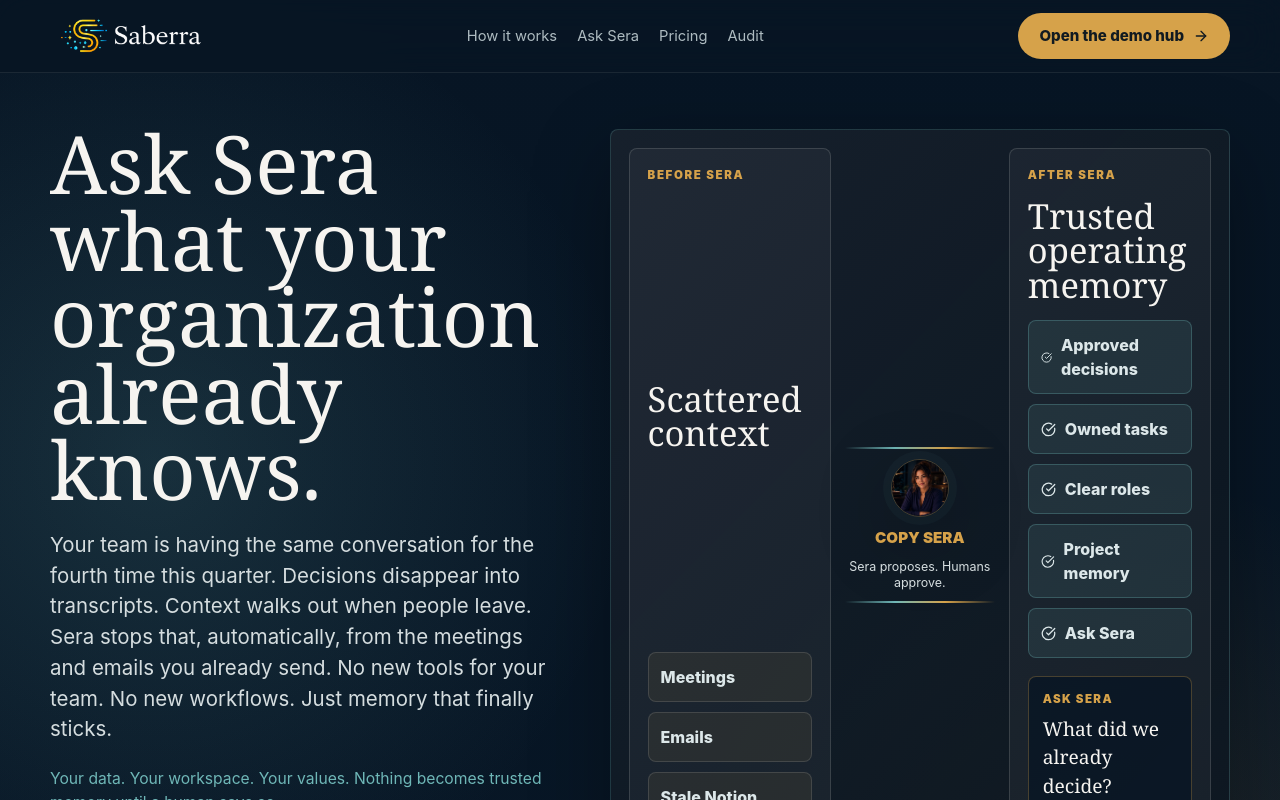
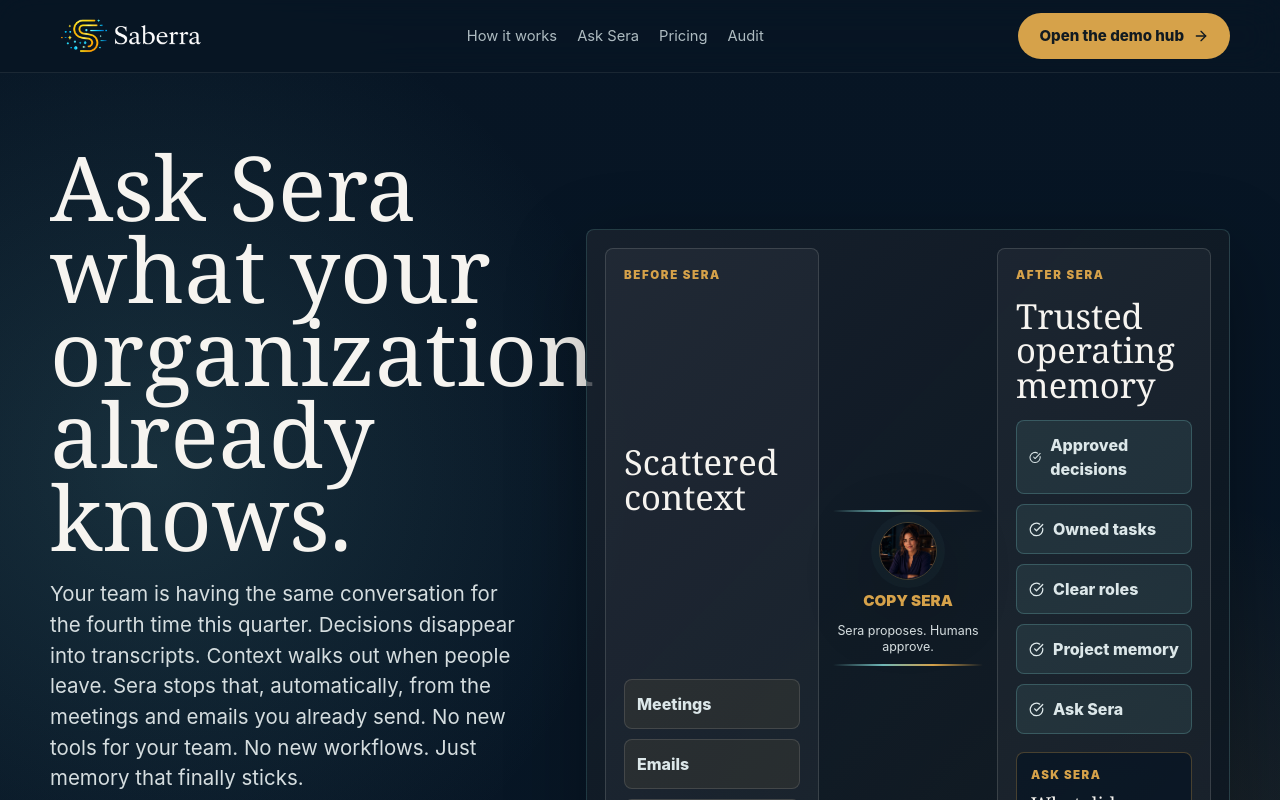
Before and after one commit to Agent5D-369/saberra, a Next.js app: page / in a window 1280 px wide. Shown: the top 800 px of the page. Built offline with nearby package versions, Linux system fonts and the light colour scheme.

Commit message:
Hero: full-viewport ATF, bigger type, taller visual

```diff
--- a/app/globals.css
+++ b/app/globals.css
@@ -192,14 +192,18 @@
 .hero {
   position: relative;
   overflow: hidden;
-  padding: 52px 0 34px;
+  padding: 72px 0 64px;
+  min-height: calc(100vh - 72px);
+  display: flex;
+  flex-direction: column;
+  justify-content: center;
 }
 
 .hero-grid {
   display: grid;
-  grid-template-columns: minmax(0, 0.9fr) minmax(520px, 1.1fr);
+  grid-template-columns: minmax(0, 0.85fr) minmax(0, 1.15fr);
   align-items: center;
-  gap: 52px;
+  gap: 60px;
 }
 
 .hero h1,
@@ -215,8 +219,8 @@
 
 .hero h1 {
   max-width: 660px;
-  font-size: clamp(3.2rem, 6.3vw, 5.45rem);
-  line-height: 0.95;
+  font-size: clamp(3.4rem, 7vw, 6.2rem);
+  line-height: 0.92;
 }
 
 .hero p,
@@ -252,7 +256,7 @@
 }
 
 .hero-visual {
-  min-height: 548px;
+  min-height: 620px;
   border: 1px solid rgba(111, 183, 183, 0.22);
   border-radius: 8px;
   background:
```
